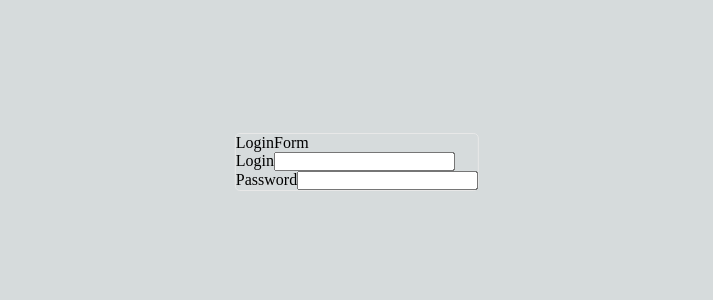
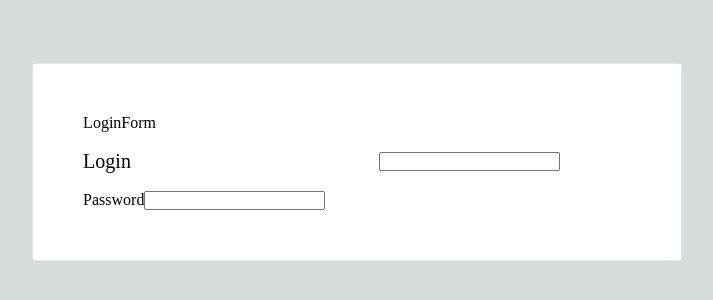
Before and after one commit to phucntp/clone-tiktok-fe, a Next.js app: page /login in a window 1280 px wide. Shown: the part 238-538 px from the top of the page, without its empty margins (283-996 px from the left). Built offline with nearby package versions, Linux system fonts and the light colour scheme.

Commit message:
Login commit 2

```diff
--- a/src/app/login/Login.module.scss
+++ b/src/app/login/Login.module.scss
@@ -1,5 +1 @@
 @import '../../styles/variables';
-
-.backgroundLogin {
-
-}
--- a/src/components/atoms/form/InputNormal.tsx
+++ /dev/null
@@ -1,16 +0,0 @@
-import React from "react";
-
-interface Props {
-  label: string;
-}
-
-function InputNormal({ label }: Props) {
-  return (
-    <div>
-      <label>{label}</label>
-      <input />
-    </div>
-  );
-}
-
-export default InputNormal;
--- /dev/null
+++ b/src/components/atoms/form/inputs/InputNormal.tsx
@@ -0,0 +1,18 @@
+import React from "react";
+
+interface Props {
+  label: string;
+}
+
+function InputNormal({ label }: Props) {
+  return (
+    <div className="d-flex justify-center align-center">
+      <label className="font-20 w-100">{label}</label>
+      <div className="p-20 w-500-px">
+        <input />
+      </div>
+    </div>
+  );
+}
+
+export default InputNormal;
--- /dev/null
+++ b/src/components/organisms/login/LoginForm.module.scss
@@ -0,0 +1,6 @@
+@import '@/styles/variables';
+
+.backgroundLogin {
+    background-color: $color-white;
+    color: $color-black;
+}
--- a/src/components/organisms/login/LoginForm.tsx
+++ b/src/components/organisms/login/LoginForm.tsx
@@ -1,13 +1,13 @@
 import React from "react";
-import InputNormal from "@/components/atoms/form/InputNormal";
-import InputPassword from "@/components/atoms/form/InputPassword";
-import styles from "@/app/login/Login.module.scss";
+import InputNormal from "@/components/atoms/form/inputs/InputNormal";
+import InputPassword from "@/components/atoms/form/inputs/InputPassword";
+import styles from "./LoginForm.module.scss";
 import Modal from "@/components/molecules/modal/Modal";
 
 function LoginForm() {
   return (
     <Modal>
-      <div className={styles.backgroundLogin}>
+      <div className={`${styles.backgroundLogin} p-50`}>
         <div>LoginForm</div>
         <div>
           <InputNormal label="Login" />
--- a/src/styles/main.scss
+++ b/src/styles/main.scss
@@ -1,5 +1,65 @@
-@import 'variables';
+@import "variables";
 
 .text-white {
-    color: $color-white;
+  color: $color-white;
 }
+
+.d-flex {
+  @include flexbox;
+}
+
+.justify-center {
+  @include flexbox-justify-center;
+}
+.align-center {
+  @include flexbox-align-center;
+}
+
+@for $i from 1 through 50 {
+  $fontsize: 1px * $i;
+  .p-#{$i} {
+    padding: $fontsize !important;
+  }
+}
+
+@for $i from 1 through 50 {
+  $fontsize: 1px * $i;
+  .m-#{$i} {
+    margin: $fontsize !important;
+  }
+}
+
+@for $i from 1 through 50 {
+  $fontsize: 1px * $i;
+  .font-#{$i} {
+    font-size: $fontsize !important;
+  }
+}
+
+@for $i from 0 through 100 {
+  $fontsize: 1% * $i;
+  .w-#{$i} {
+    width: $fontsize !important;
+  }
+}
+
+@for $i from 0 through 1000 {
+  $fontsize: 1px * $i;
+  .w-#{$i}-px {
+    width: $fontsize !important;
+  }
+}
+
+@for $i from 0 through 100 {
+  $fontsize: 1% * $i;
+  .h-#{$i} {
+    height: $fontsize !important;
+  }
+}
+
+@for $i from 0 through 1000 {
+  $fontsize: 1px * $i;
+  .h-#{$i}-px {
+    height: $fontsize !important;
+  }
+}
```
Also changed, not shown: src/components/atoms/form/inputs/Input.module.scss (added), src/components/atoms/form/inputs/InputPassword.tsx (renamed from src/components/atoms/form/InputPassword.tsx).
